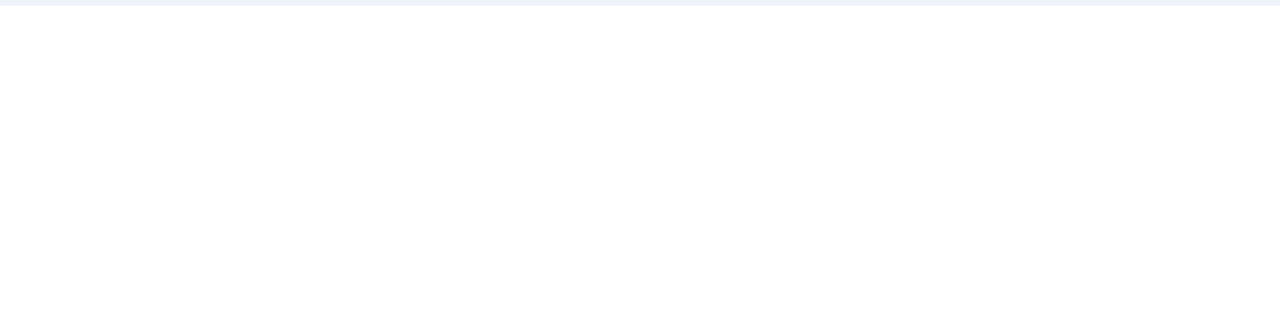
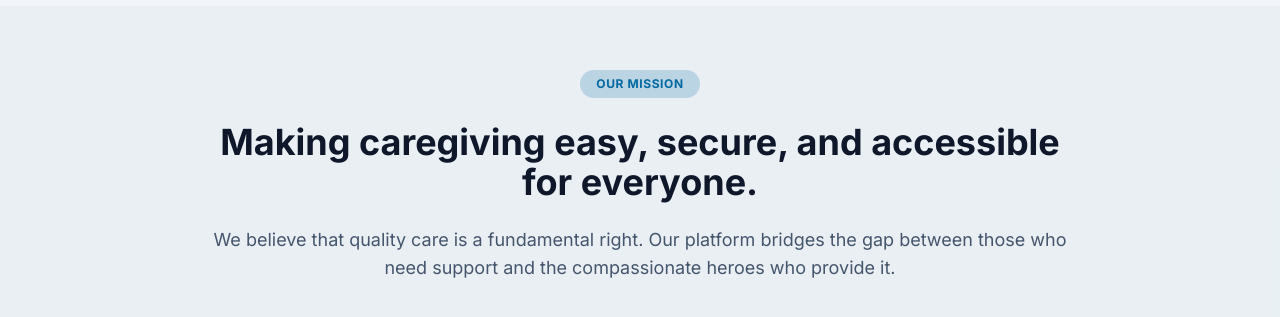
Before and after one commit to Jim2811/care-xyz-a12, a Next.js app: page / in a window 1280 px wide. Shown: the part 847-1164 px from the top of the page. Before the commit the page ends 853 px from the top, so only its background shows below. Built offline with nearby package versions, Linux system fonts and the light colour scheme.

Commit message:
Added mission section

```diff
--- /dev/null
+++ b/src/app/Components/home/MissionSection.jsx
@@ -0,0 +1,19 @@
+export default function MissionSection() {
+  return (
+    <section className="bg-primary/5 py-16">
+      <div className="mx-auto max-w-4xl px-4 text-center">
+        <span className="mb-6 inline-block rounded-full bg-primary/20 px-4 py-1.5 text-xs font-bold uppercase tracking-wider text-primary">
+          Our Mission
+        </span>
+        <h2 className="mb-6 text-3xl font-bold text-slate-900 sm:text-4xl">
+          Making caregiving easy, secure, and accessible for everyone.
+        </h2>
+        <p className="text-lg text-slate-600">
+          We believe that quality care is a fundamental right. Our platform
+          bridges the gap between those who need support and the compassionate
+          heroes who provide it.
+        </p>
+      </div>
+    </section>
+  );
+}
--- a/src/app/page.jsx
+++ b/src/app/page.jsx
@@ -1,10 +1,12 @@
 import Image from "next/image";
 import HeroSection from "./Components/home/HeroSection";
+import MissionSection from "./Components/home/MissionSection";
 
 export default function Home() {
   return (
     <div>
       <HeroSection></HeroSection>
+      <MissionSection></MissionSection>
     </div>
   );
 }
```
